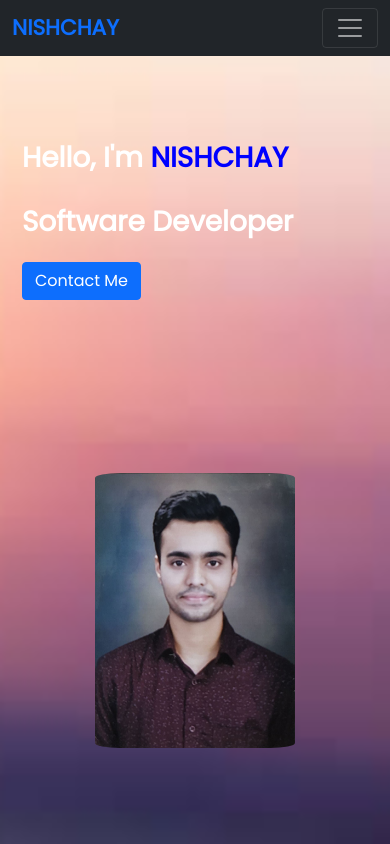
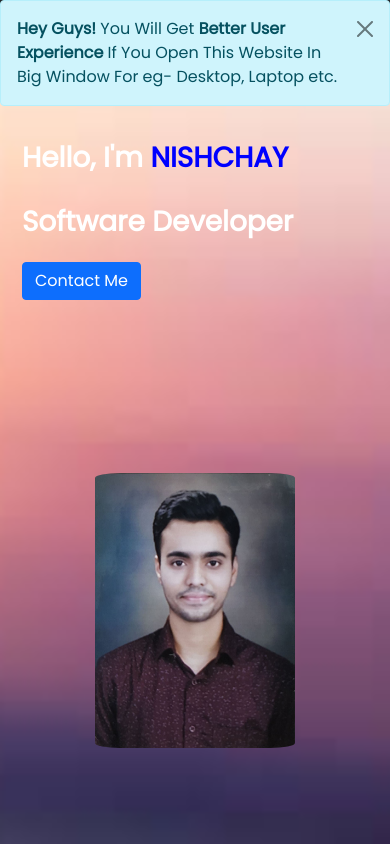
Before and after one commit to NishchayBhokare/My_PortFolio_Website, a plain HTML site: page index.html in a window 390 px wide. Shown: the top 844 px of the page. Drawn offline with nearby package versions, Linux system fonts and the light colour scheme.

Commit message:
Alert is added

```diff
--- a/index.html
+++ b/index.html
@@ -23,6 +23,10 @@
 
 <body>
 
+    <div id="alert" class="alert alert-info alert-dismissible fade show fixed-top" style="display: none; z-index: 2000;" role="alert">
+        <strong>Hey Guys!</strong> You Will Get <b>Better User Experience</b> If You Open This Website In Big Window For eg- Desktop, Laptop etc.
+        <button type="button" class="btn-close" data-bs-dismiss="alert" aria-label="Close"></button>
+      </div>
     <!-- Navbar -->
     <nav class="navbar navbar-expand-lg navbar-dark fixed-top bg-dark">
         <div class="container-fluid">
--- a/style.css
+++ b/style.css
@@ -1,4 +1,4 @@
-@import url('https://fonts.googleapis.com/css2?family=Poppins&display=swap');
+@import url('https://fonts.googleapis.com/css2?family=Poppins&dirsplay=swap');
 body{
     margin: 0;
     padding: 0;
@@ -43,6 +43,9 @@ body{
    }
    .brHello{
     display: none;
+   }
+   .alert{
+    display: block !important;
    }
 }
 #HOME h1{
```
